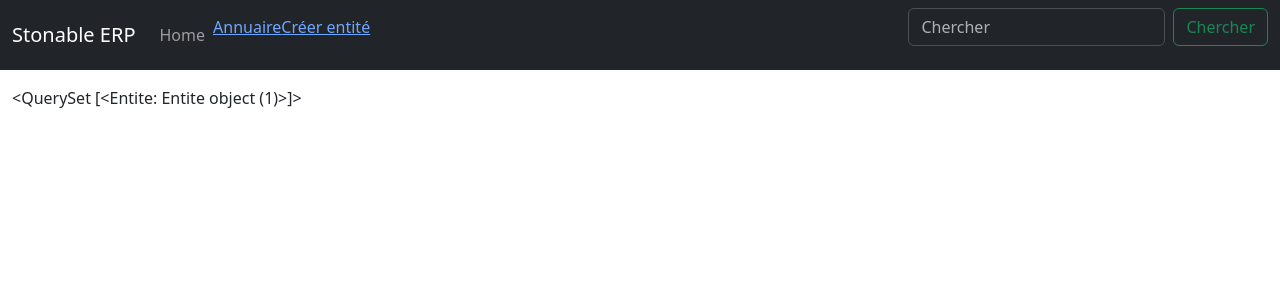
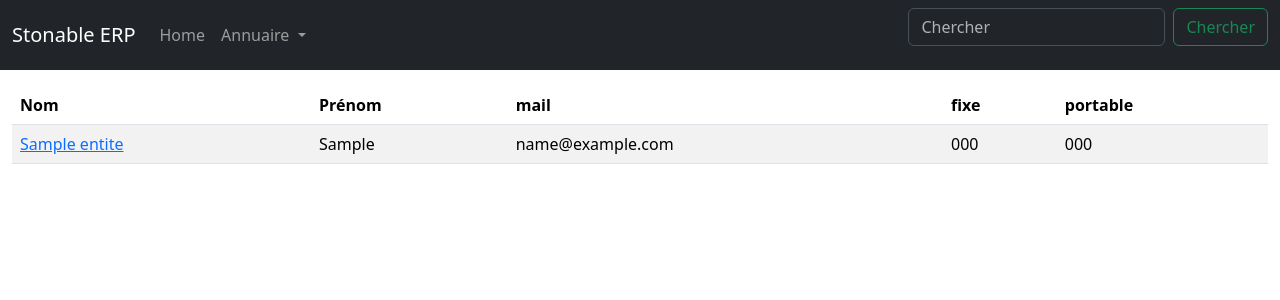
Before and after one commit to piseb/stonable, a Django app: page /entites in a window 1280 px wide. Shown: the top 300 px of the page. Run offline with Django 5.2, Linux system fonts and the light colour scheme; tables that the repository leaves empty hold one stand-in row (values such as "Sample post"); some libraries are stand-ins or nearby versions.

Commit message:
feat integrate entites in new template and bootstrap

```diff
--- /dev/null
+++ b/docker/stonable/templates/entites/entites.html
@@ -0,0 +1,31 @@
+{% extends "template/base.html" %}
+{% load django_bootstrap5 %}
+
+{% block content %}
+
+
+
+<table class="table table-striped table-hover">
+    <thead>
+        <tr>
+            <th scope="col">Nom</th>
+            <th scope="col">Prénom</th>
+            <th scope="col">mail</th>
+            <th scope="col">fixe</th>
+            <th scope="col">portable</th>
+        </tr>
+    </thead>
+    <tbody>
+        {% for entite in entites %}
+        <tr>
+            <td><a href="{% url 'entite_read_update' entite.id%}">{{ entite.nom }}</a></td>
+            <td>{{ entite.prenom }}</td>
+            <td>{{ entite.email }}</td>
+            <td>{{ entite.telephone_fixe }}</td>
+            <td>{{ entite.telephone_portable }}</td>
+        </tr>
+        {% endfor %}
+    </tbody>
+</table>
+
+{% endblock %}
--- a/docker/stonable/templates/entites/index.html
+++ /dev/null
@@ -1,4 +0,0 @@
-{% extends "template/base.html" %}
-{% block content %}
-{{ entites }}
-{% endblock %}
--- a/docker/stonable/templates/template/base.html
+++ b/docker/stonable/templates/template/base.html
@@ -27,12 +27,22 @@
                 {% endif %}
                 " aria-current="page" href="{% url "home" %}">Home</a>
                 </li>
-                <li>
-                    <a href="{% url "entites" %}">Annuaire</a>
-                </li>
-                <li>
-                    <a href="{% url "entite_create" %}">Créer entité</a>
-                </li>
+                <li class="nav-item dropdown">
+                    <a class="nav-link dropdown-toggle" href="#" role="button" data-bs-toggle="dropdown" aria-expanded="false">
+                        Annuaire
+                    </a>
+                    <ul class="dropdown-menu">
+                        <li><a class="dropdown-item
+                        {% if request.resolver_match.url_name == "entites" %}
+                            active
+                        {% endif %}
+                            " href="{% url "entites" %}">Consulter</a></li>
+                        <li><a class="dropdown-item
+                        {% if request.resolver_match.url_name == "entite_create" %}
+                            active
+                        {% endif %}
+                            " href="{% url "entite_create" %}">Créer</a></li>
+                    </ul>
             </ul>
             <form class="d-flex" role="search">
                 <input class="form-control me-2" type="search" placeholder="Chercher" aria-label="Search">
--- a/docker/stonable/urls.py
+++ b/docker/stonable/urls.py
@@ -7,5 +7,5 @@ urlpatterns = [
     path("", views.home, name="home"),
     path("entites", views.entites, name="entites"),
     path("entites/new", views.entite_create, name="entite_create"),
-    path("entites/<int:entite_id>", views.entite_read, name="entite_read"),
+    path("entites/<int:entite_id>", views.entite_read_update, name="entite_read_update"),
 ]
--- a/docker/stonable/views.py
+++ b/docker/stonable/views.py
@@ -11,10 +11,10 @@ def home(request):
 
 def entites(request):
     entites = Entite.objects.all()
-    return render(request, "entites/index.html", {"entites": entites})
+    return render(request, "entites/entites.html", {"entites": entites})
 
 
-def entite_read(request, entite_id):
+def entite_read_update(request, entite_id):
     entite = get_object_or_404(Entite, pk=entite_id)
     form = EntiteForm(instance=entite)
     return render(request, "entites/entite.html", {"form": form})
```
Also changed, not shown: docker/stonable/templates/entites/entite.html (+9 -4 lines).
